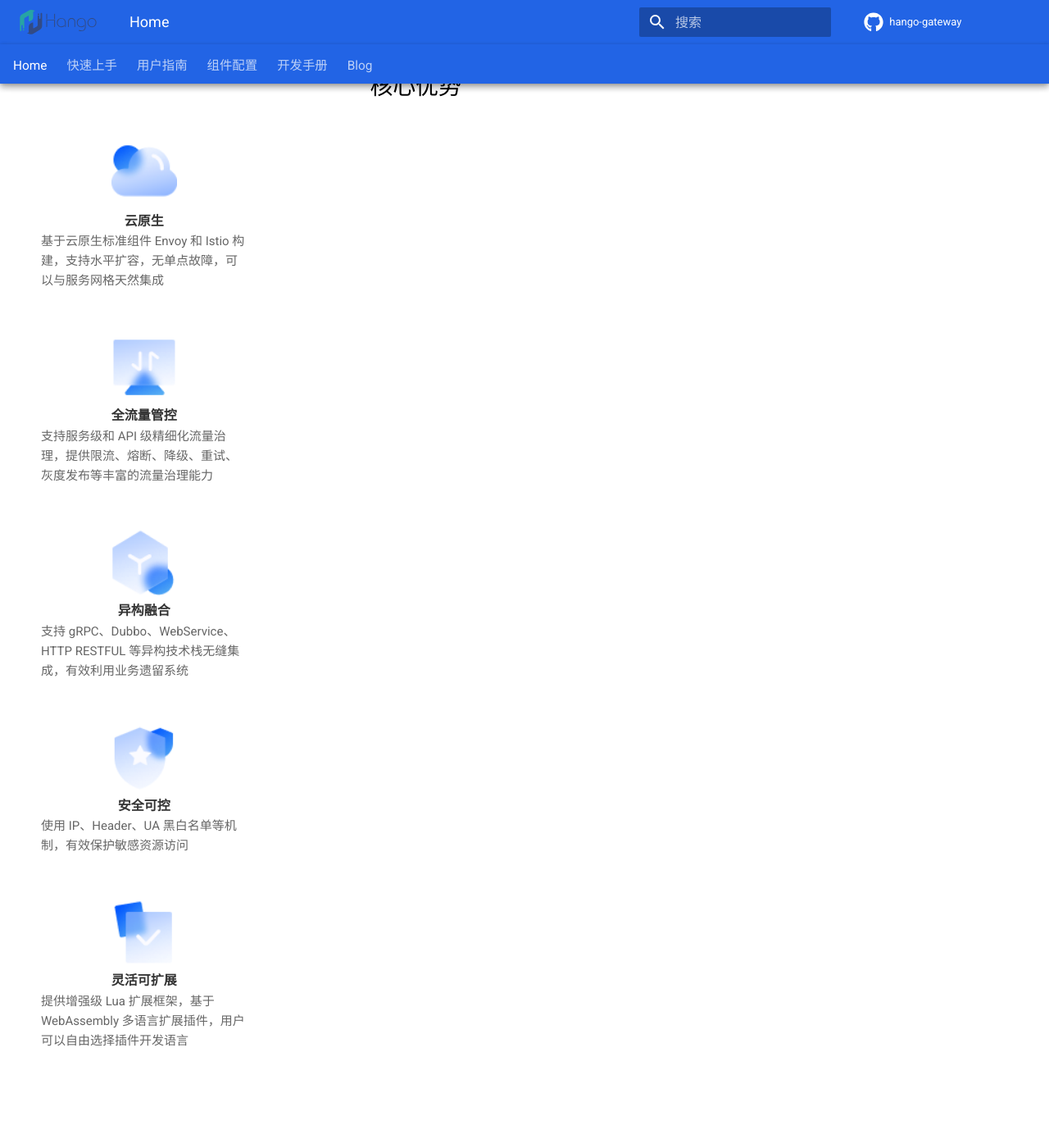
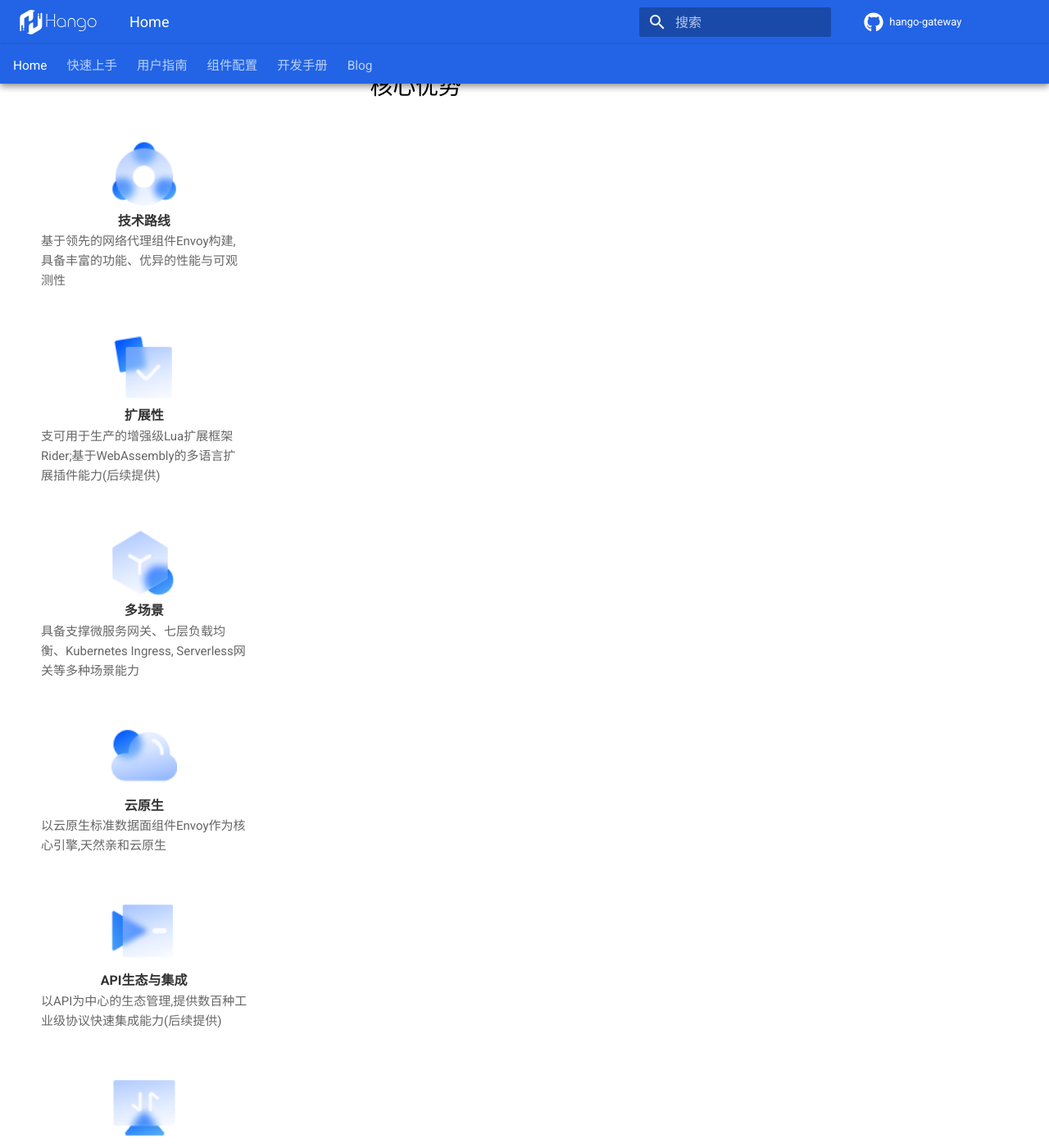
Before and after one commit to trickMin/test_mkdocs, an MkDocs documentation site: the page built from docs/index.md, in a window 1280 px wide and 1400 px high, scrolled down 500 px. Shown: the whole window at 82% size. Built offline with MkDocs 1.6.1 and Material for MkDocs 9.7.7, drawn with Linux system fonts in a browser that asks for light colours; some web fonts are replaced; comment, search, counter and statistics services are not loaded; some of the changed text lies outside the part shown.

Commit message:
修改内容

```diff
--- a/mkdocs.yml
+++ b/mkdocs.yml
@@ -6,7 +6,6 @@
 site_description: Hango Documentation
 extra_css:
   - stylesheets/extra.css
-edit_uri: https://github.com/loggie-io/docs/tree/main/docs/
 
 theme:
   name: material
--- a/overrides/home.html
+++ b/overrides/home.html
@@ -33,29 +33,34 @@
     <h2>核心优势</h2>
     <ul class="md-grid">
       <li>
-        <img src="assets/feat-cloudnative.png" />
-        <p class="title">云原生</p>
-        <p class="subtitle">基于云原生标准组件 Envoy 和 Istio 构建，支持水平扩容，无单点故障，可以与服务网格天然集成</p>
+        <img src="assets/feat-tech.png" />
+        <p class="title">技术路线</p>
+        <p class="subtitle">基于领先的网络代理组件Envoy构建,具备丰富的功能、优异的性能与可观测性</p>
       </li>
       <li>
-        <img src="assets/feat-traffic-control.png" />
-        <p class="title">全流量管控</p>
-        <p class="subtitle">支持服务级和 API 级精细化流量治理，提供限流、熔断、降级、重试、灰度发布等丰富的流量治理能力</p>
+        <img src="assets/feat-flexible.png" />
+        <p class="title">扩展性</p>
+        <p class="subtitle">支可用于生产的增强级Lua扩展框架Rider;基于WebAssembly的多语言扩展插件能力(后续提供)</p>
       </li>
       <li>
         <img src="assets/feat-integration.png" />
-        <p class="title">异构融合</p>
-        <p class="subtitle">支持 gRPC、Dubbo、WebService、HTTP RESTFUL 等异构技术栈无缝集成，有效利用业务遗留系统</p>
+        <p class="title">多场景</p>
+        <p class="subtitle">具备支撑微服务网关、七层负载均衡、Kubernetes Ingress, Serverless网关等多种场景能力</p>
       </li>
       <li>
-        <img src="assets/feat-safe.png" />
-        <p class="title">安全可控</p>
-        <p class="subtitle">使用 IP、Header、UA 黑白名单等机制，有效保护敏感资源访问</p>
+        <img src="assets/feat-cloudnative.png" />
+        <p class="title">云原生</p>
+        <p class="subtitle">以云原生标准数据面组件Envoy作为核心引擎,天然亲和云原生</p>
       </li>
       <li>
-        <img src="assets/feat-flexible.png" />
-        <p class="title">灵活可扩展</p>
-        <p class="subtitle">提供增强级 Lua 扩展框架，基于 WebAssembly 多语言扩展插件，用户可以自由选择插件开发语言</p>
+        <img src="assets/feat-api-integration.png" />
+        <p class="title">API生态与集成</p>
+        <p class="subtitle">以API为中心的生态管理,提供数百种工业级协议快速集成能力(后续提供)</p>
+      </li>
+      <li>
+        <img src="assets/feat-control.png" />
+        <p class="title">控制平面</p>
+        <p class="subtitle">易用的控制台进行网关、服务、路由等多维度管理,简化使用者操作</p>
       </li>
     </ul>
   </section>
```
Also changed, not shown: docs/assets/feat-api-integration.png (added), docs/assets/feat-control.png (renamed from docs/assets/feat-traffic-control.png), docs/assets/feat-safe.png (deleted), docs/assets/feat-tech.png (added), docs/assets/hango-logo.svg.
